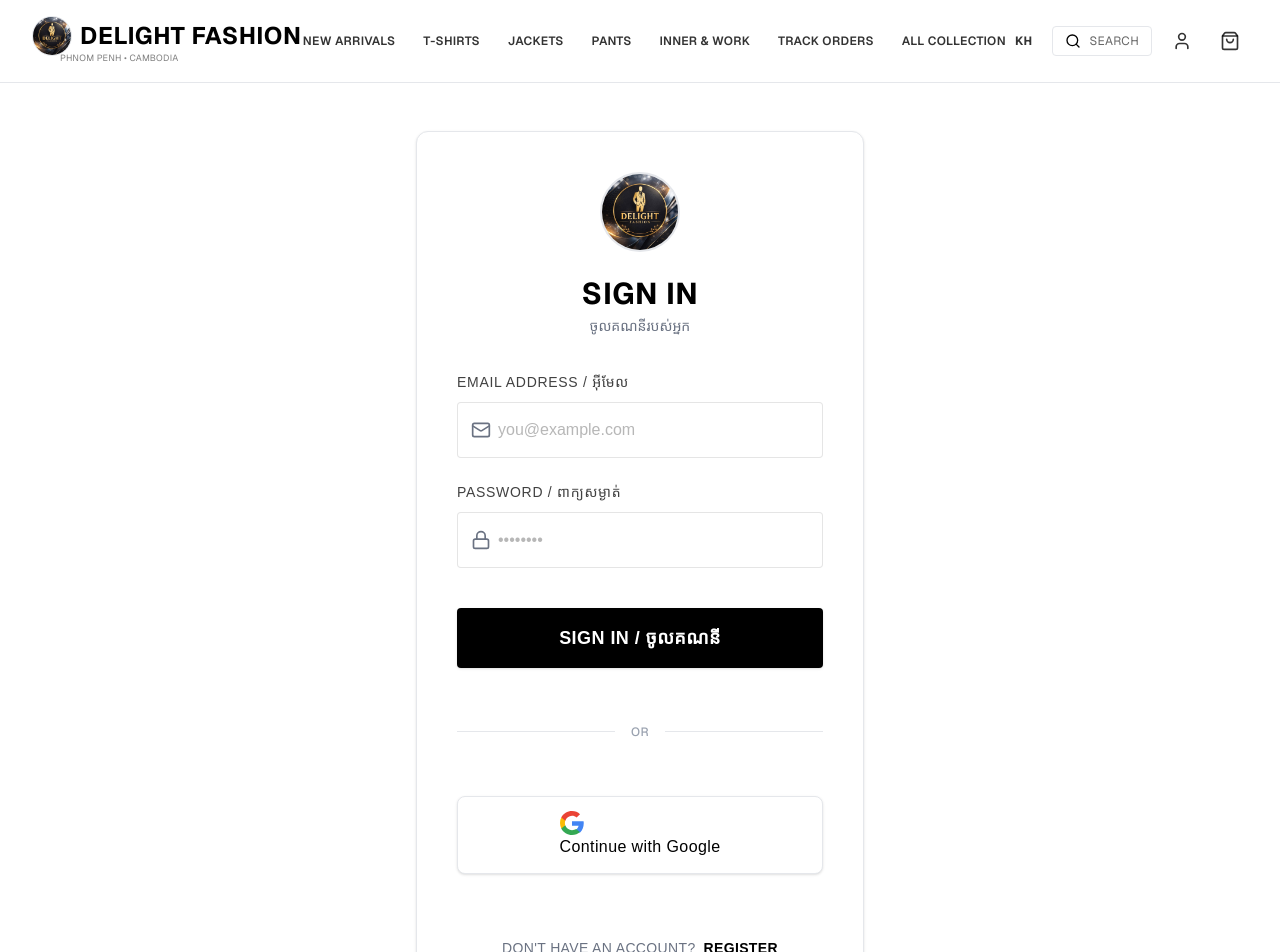
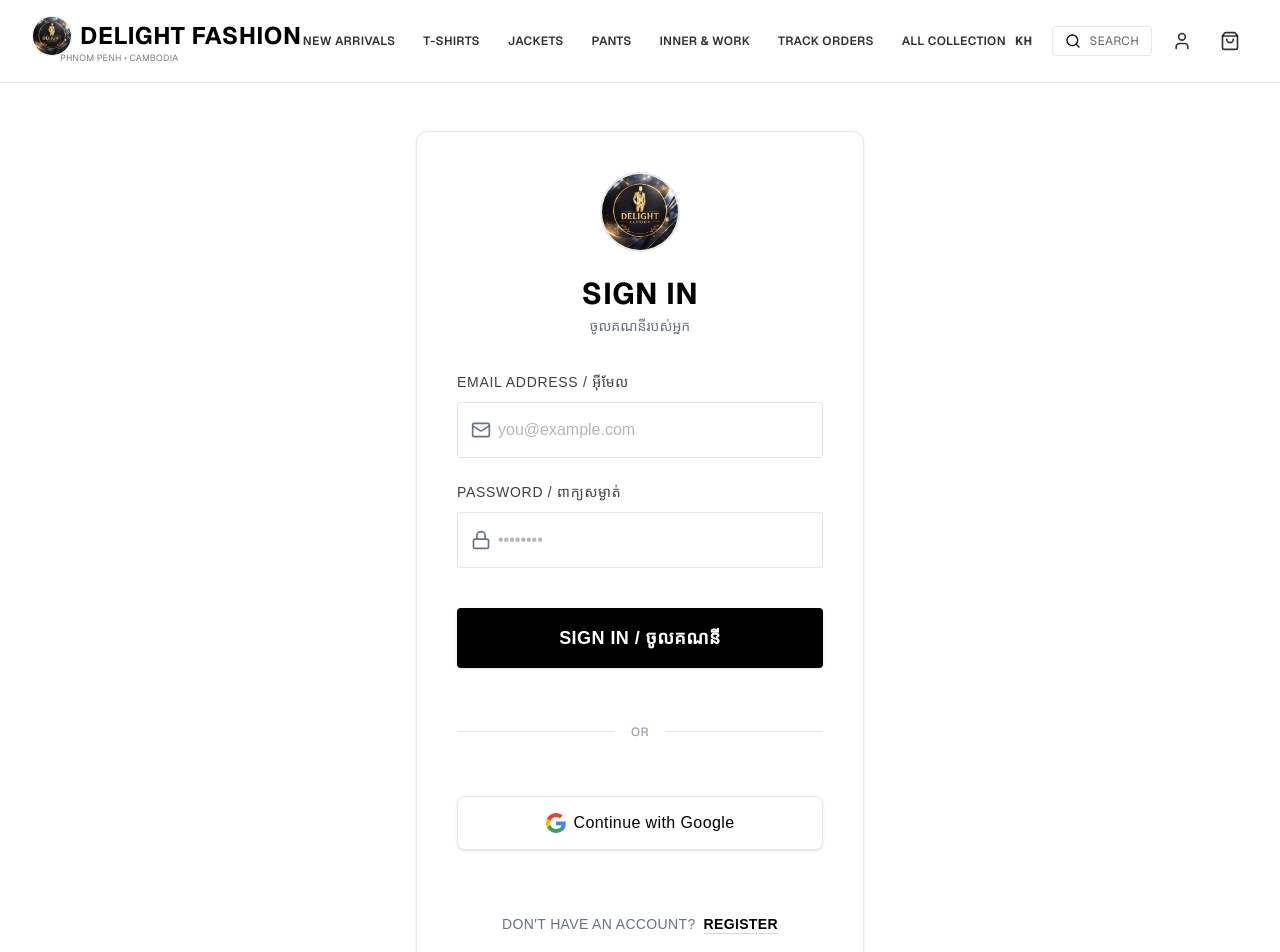
Before and after one commit to Rotananob/Delight-Fashion, a Next.js app: page /login in a window 1280 px wide. Shown: the top 952 px of the page. Built offline with nearby package versions, Linux system fonts and the light colour scheme; no server answers; a web font is replaced by a local one.

Commit message:
fix: align Google logo and text horizontally on auth pages

```diff
--- a/src/app/login/page.tsx
+++ b/src/app/login/page.tsx
@@ -147,26 +147,16 @@
               variant="secondary"
               isLoading={isSubmitting}
               onClick={handleGoogleLogin}
-              className="w-full font-medium flex items-center justify-center gap-3 bg-white hover:bg-gray-50 text-black border border-gray-200 text-sm sm:text-base py-3 sm:py-3.5 font-khmer transition-all duration-300 shadow-sm rounded-lg"
+              leftIcon={
+                <svg className="w-5 h-5" viewBox="0 0 24 24">
+                  <path fill="#4285F4" d="M23.745 12.27c0-.7-.06-1.4-.19-2.07H12v4.51h6.6c-.29 1.52-1.14 2.82-2.4 3.68v3.05h3.88c2.27-2.09 3.665-5.17 3.665-9.17Z" />
+                  <path fill="#34A853" d="M12 24c3.24 0 5.95-1.08 7.93-2.91l-3.88-3.05c-1.08.72-2.45 1.16-4.05 1.16-3.12 0-5.77-2.1-6.72-4.92H1.27v3.15C3.32 21.49 7.4 24 12 24Z" />
+                  <path fill="#FBBC05" d="M5.28 14.28c-.25-.72-.38-1.49-.38-2.28s.13-1.56.38-2.28V6.57H1.27C.46 8.19 0 10.04 0 12c0 1.96.46 3.81 1.27 5.43l4.01-3.15Z" />
+                  <path fill="#EA4335" d="M12 4.75c1.77 0 3.35.61 4.6 1.8l3.42-3.42C17.95 1.19 15.24 0 12 0 7.4 0 3.32 2.51 1.27 6.57l4.01 3.15c.95-2.82 3.6-4.97 6.72-4.97Z" />
+                </svg>
+              }
+              className="w-full font-medium flex items-center justify-center bg-white hover:bg-gray-50 text-black border border-gray-200 text-sm sm:text-base py-3 sm:py-3.5 transition-all duration-300 shadow-sm rounded-lg"
             >
-              <svg className="w-5 h-5 sm:w-6 sm:h-6" viewBox="0 0 24 24">
-                <path
-                  fill="#4285F4"
-                  d="M23.745 12.27c0-.7-.06-1.4-.19-2.07H12v4.51h6.6c-.29 1.52-1.14 2.82-2.4 3.68v3.05h3.88c2.27-2.09 3.665-5.17 3.665-9.17Z"
-                />
-                <path
-                  fill="#34A853"
-                  d="M12 24c3.24 0 5.95-1.08 7.93-2.91l-3.88-3.05c-1.08.72-2.45 1.16-4.05 1.16-3.12 0-5.77-2.1-6.72-4.92H1.27v3.15C3.32 21.49 7.4 24 12 24Z"
-                />
-                <path
-                  fill="#FBBC05"
-                  d="M5.28 14.28c-.25-.72-.38-1.49-.38-2.28s.13-1.56.38-2.28V6.57H1.27C.46 8.19 0 10.04 0 12c0 1.96.46 3.81 1.27 5.43l4.01-3.15Z"
-                />
-                <path
-                  fill="#EA4335"
-                  d="M12 4.75c1.77 0 3.35.61 4.6 1.8l3.42-3.42C17.95 1.19 15.24 0 12 0 7.4 0 3.32 2.51 1.27 6.57l4.01 3.15c.95-2.82 3.6-4.97 6.72-4.97Z"
-                />
-              </svg>
               Continue with Google
             </Button>
 
--- a/src/app/register/page.tsx
+++ b/src/app/register/page.tsx
@@ -125,26 +125,16 @@
             variant="secondary"
             isLoading={isSubmitting}
             onClick={handleGoogleLogin}
-            className="w-full font-medium flex items-center justify-center gap-3 bg-white hover:bg-gray-50 text-black border border-gray-200 text-sm sm:text-base py-3 sm:py-3.5 font-khmer transition-all duration-300 shadow-sm rounded-lg"
+            leftIcon={
+              <svg className="w-5 h-5" viewBox="0 0 24 24">
+                <path fill="#4285F4" d="M23.745 12.27c0-.7-.06-1.4-.19-2.07H12v4.51h6.6c-.29 1.52-1.14 2.82-2.4 3.68v3.05h3.88c2.27-2.09 3.665-5.17 3.665-9.17Z" />
+                <path fill="#34A853" d="M12 24c3.24 0 5.95-1.08 7.93-2.91l-3.88-3.05c-1.08.72-2.45 1.16-4.05 1.16-3.12 0-5.77-2.1-6.72-4.92H1.27v3.15C3.32 21.49 7.4 24 12 24Z" />
+                <path fill="#FBBC05" d="M5.28 14.28c-.25-.72-.38-1.49-.38-2.28s.13-1.56.38-2.28V6.57H1.27C.46 8.19 0 10.04 0 12c0 1.96.46 3.81 1.27 5.43l4.01-3.15Z" />
+                <path fill="#EA4335" d="M12 4.75c1.77 0 3.35.61 4.6 1.8l3.42-3.42C17.95 1.19 15.24 0 12 0 7.4 0 3.32 2.51 1.27 6.57l4.01 3.15c.95-2.82 3.6-4.97 6.72-4.97Z" />
+              </svg>
+            }
+            className="w-full font-medium flex items-center justify-center bg-white hover:bg-gray-50 text-black border border-gray-200 text-sm sm:text-base py-3 sm:py-3.5 transition-all duration-300 shadow-sm rounded-lg"
           >
-            <svg className="w-5 h-5 sm:w-6 sm:h-6" viewBox="0 0 24 24">
-              <path
-                fill="#4285F4"
-                d="M23.745 12.27c0-.7-.06-1.4-.19-2.07H12v4.51h6.6c-.29 1.52-1.14 2.82-2.4 3.68v3.05h3.88c2.27-2.09 3.665-5.17 3.665-9.17Z"
-              />
-              <path
-                fill="#34A853"
-                d="M12 24c3.24 0 5.95-1.08 7.93-2.91l-3.88-3.05c-1.08.72-2.45 1.16-4.05 1.16-3.12 0-5.77-2.1-6.72-4.92H1.27v3.15C3.32 21.49 7.4 24 12 24Z"
-              />
-              <path
-                fill="#FBBC05"
-                d="M5.28 14.28c-.25-.72-.38-1.49-.38-2.28s.13-1.56.38-2.28V6.57H1.27C.46 8.19 0 10.04 0 12c0 1.96.46 3.81 1.27 5.43l4.01-3.15Z"
-              />
-              <path
-                fill="#EA4335"
-                d="M12 4.75c1.77 0 3.35.61 4.6 1.8l3.42-3.42C17.95 1.19 15.24 0 12 0 7.4 0 3.32 2.51 1.27 6.57l4.01 3.15c.95-2.82 3.6-4.97 6.72-4.97Z"
-              />
-            </svg>
             Continue with Google
           </Button>
 
```
